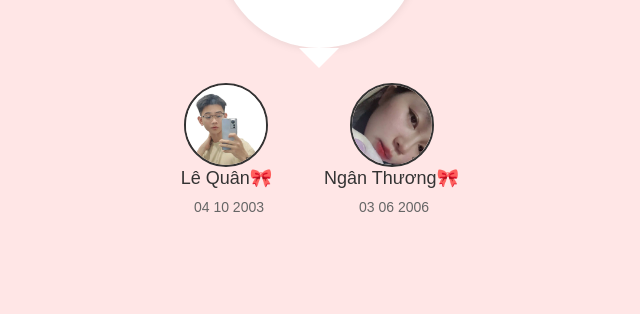
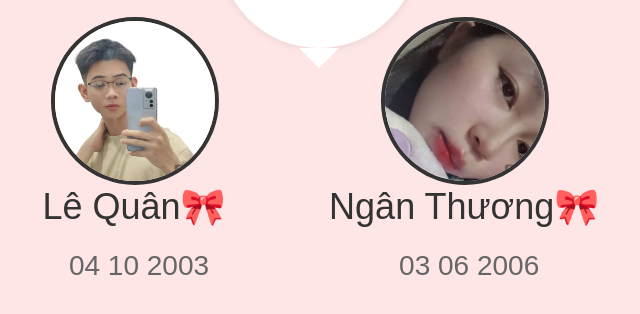
Before and after one commit to LeQuan0410/lequan0410.github.io, a plain HTML site: page index.html in a window 1280 px wide. Shown: the part 376-690 px from the top of the page, without its empty margins (321-961 px from the left). Drawn offline with Linux system fonts and the light colour scheme.

Commit message:
Update index.html

```diff
--- a/index.html
+++ b/index.html
@@ -2,7 +2,11 @@
  <head>
     <title>LeQuan</title>
   <style>
-   body {
+    .profiles {
+    transform: scale(2);
+    transform-origin: center;
+    }
+    body {
             font-family: Arial, sans-serif;
             background-color: #ffe6e6; /* Light pink background color */
             margin: 0;
```
